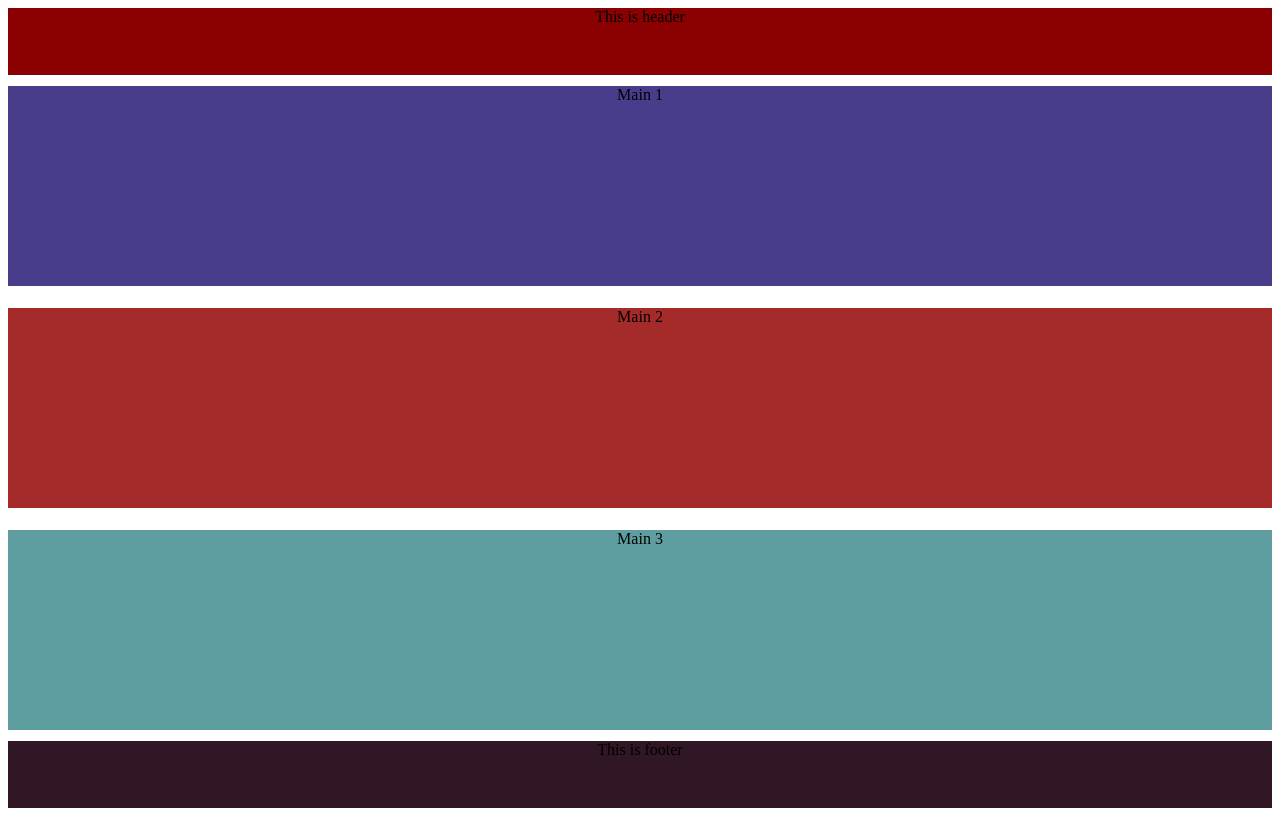
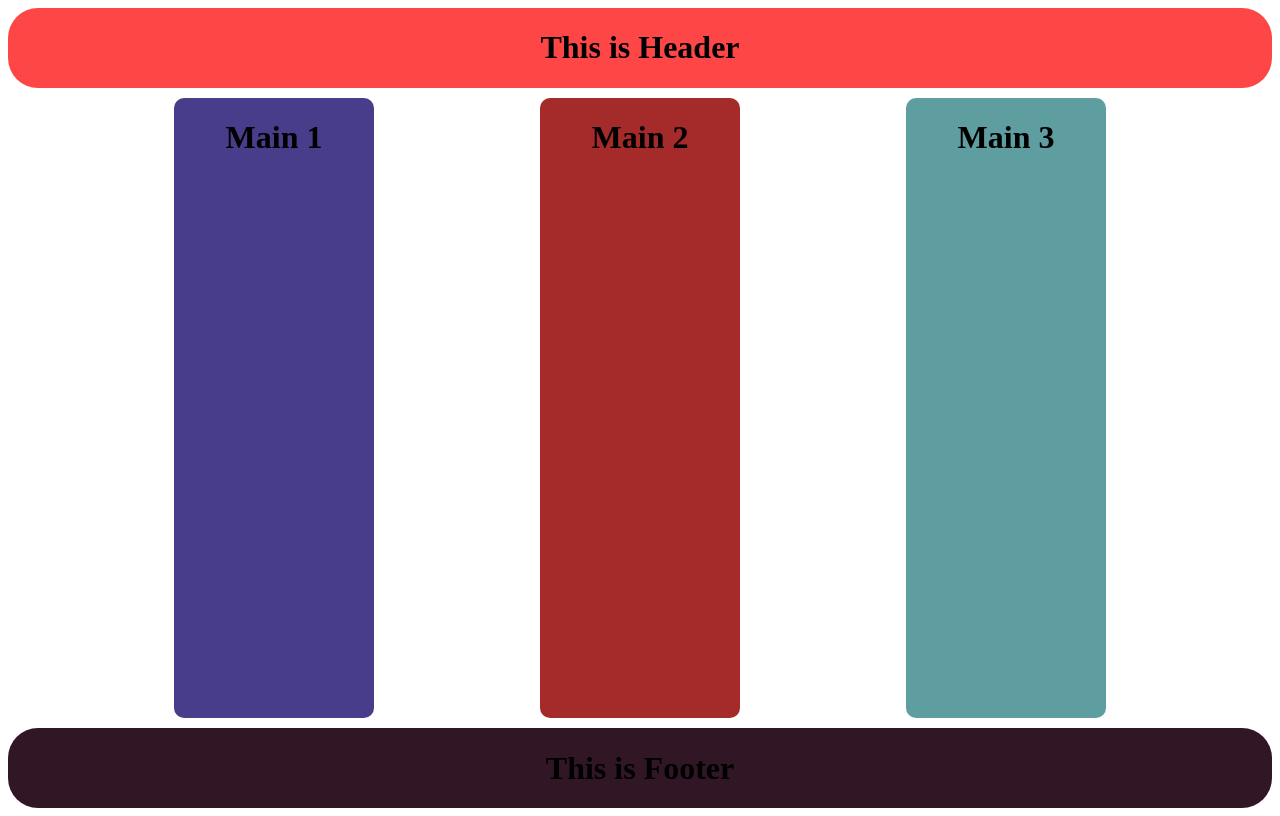
Before and after one commit to PowerCoders-Milan/week-5-recap-Liban122, a plain HTML site: page css-ex1/index.html in a window 1280 px wide. Drawn offline with Linux system fonts and the light colour scheme.

Commit message:
Modified

```diff
--- a/css-ex1/index.html
+++ b/css-ex1/index.html
@@ -12,16 +12,22 @@
 <body>
     <div class="container">
         <header>
-            This is header
+            <h1>This is Header</h1>
         </header>
         <main>
-            <div class="first">Main 1</div>
-            <div class="second">Main 2</div>
-            <div class="third">Main 3</div>
+            <div class="first">
+                <h1>Main 1</h1>
+            </div>
+            <div class="second">
+                <h1>Main 2</h1>
+            </div>
+            <div class="third">
+                <h1>Main 3</h1>
+            </div>
         </main>
 
         <footer>
-            This is footer
+            <h1>This is Footer</h1>
         </footer>
     </div>
 
--- a/css-ex1/styles.css
+++ b/css-ex1/styles.css
@@ -1,3 +1,4 @@
+
 .container{
     display: flex;
    height: 100vh;
@@ -5,46 +6,45 @@
     flex-direction: column;
     text-align: center;
     justify-content: space-around;
-
  }
 
  header {
    height: 10vh;
-    background-color: darkred;
-
-
-
-
+   border-radius: 30px;
+    background-color: rgb(255, 70, 70);
  }
 
  main{
      display: flex;
-     justify-content: space-around;
+     justify-content: space-evenly;
      height: 100%;
-     width: 100%;
-     flex-direction: column;
+     margin-top: 10px;
+     margin-bottom: 10px;
+     flex-direction: row;
  }
 
   .first  {
-    height: 25vh;
+    border-radius: 10px;
+    width: 200px;
+    height: auto;
      background-color: darkslateblue;
  }
  .second {
-     height: 25vh;
+    border-radius: 10px;
+    width: 200px;
+    min-height: auto;
      background-color: brown;
  }
 
  .third{
-     height: 25vh;
+    border-radius: 10px;
+    width: 200px;
+     height: auto;
      background-color: cadetblue;
  }
 
-
-
-
  footer {
+    border-radius: 30px;
     height: 10vh;
     background-color: rgb(49, 23, 37);
-
-
  }
```
